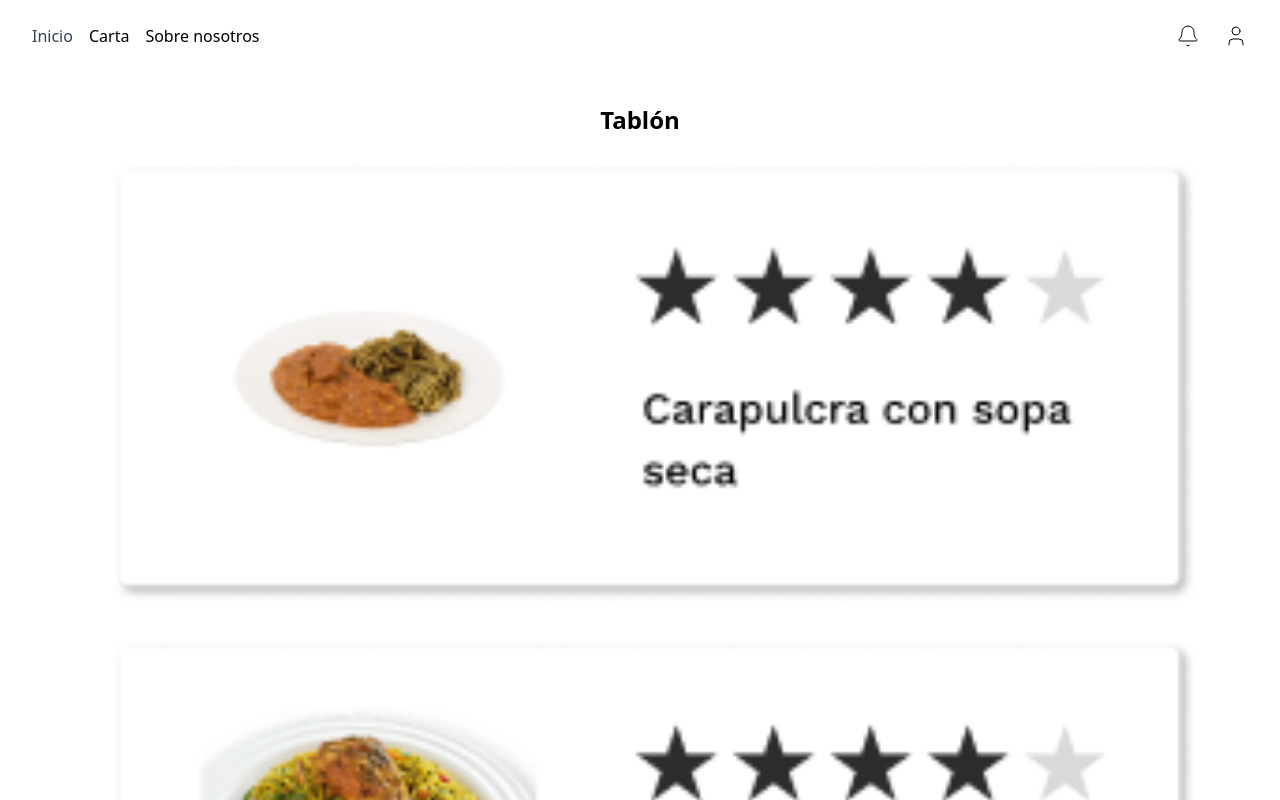
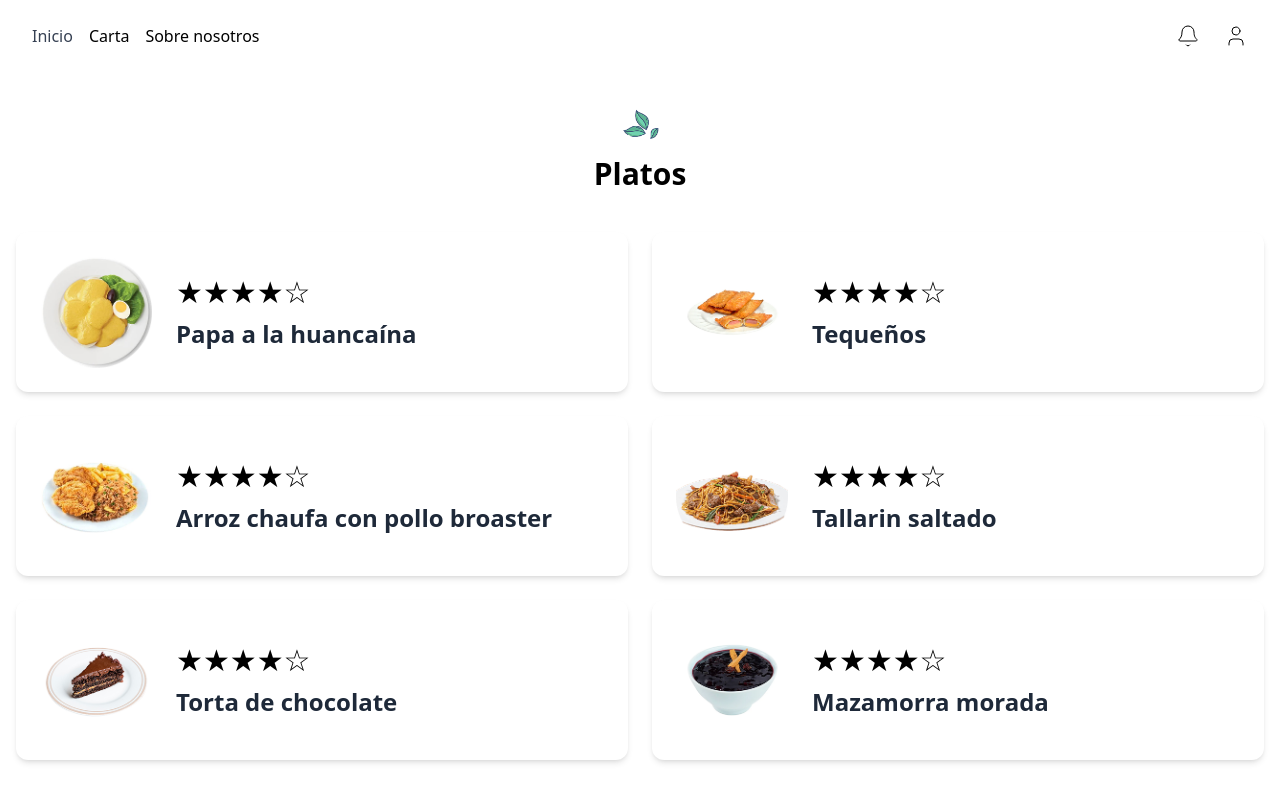
Before and after one commit to jorgektch/aqui-project, a React (Vite) app in the folder frontend/: page /carta in a window 1280 px wide. Shown: the top 800 px of the page. Built offline with nearby package versions, Linux system fonts and the light colour scheme.

Commit message:
Carta agregada

```diff
--- a/frontend/src/App.css
+++ b/frontend/src/App.css
@@ -1 +1,22 @@
 @import "tailwindcss";
+
+@tailwind base;
+@tailwind components;
+@tailwind utilities;
+
+@layer utilities {
+  .animate-fade-in {
+    animation: fadeIn 0.3s ease-out forwards;
+  }
+
+  @keyframes fadeIn {
+    from {
+      opacity: 0;
+      transform: scale(0.95);
+    }
+    to {
+      opacity: 1;
+      transform: scale(1);
+    }
+  }
+}
--- /dev/null
+++ b/frontend/src/components/MenuCard.tsx
@@ -0,0 +1,28 @@
+import React from 'react';
+
+interface MenuCardProps {
+  image: string;
+  title: string;
+  rating: number;
+}
+
+const MenuCard: React.FC<MenuCardProps> = ({ image, title, rating }) => {
+  return (
+    <div className="bg-white shadow-md rounded-xl p-6 flex items-center space-x-6">
+      <img
+        src={image}
+        alt={title}
+        className="w-28 h-28 rounded-lg object-cover"
+      />
+      <div>
+        <div className="text-3xl flex mb-2">
+          {'★'.repeat(rating)}
+          {'☆'.repeat(5 - rating)}
+        </div>
+        <p className="text-2xl font-semibold text-gray-800">{title}</p>
+      </div>
+    </div>
+  );
+};
+
+export default MenuCard;
--- a/frontend/src/pages/Carta.tsx
+++ b/frontend/src/pages/Carta.tsx
@@ -1,16 +1,108 @@
-import CartaImage from '../assets/carta.png'
+import React, { useState } from 'react';
+import MenuCard from '../components/MenuCard';
+import Leaf from '../assets/leaf.png';
+import Ellipse14 from '../assets/Ellipse-14.png';
+import Ellipse15 from '../assets/Ellipse-15.png';
+import Ellipse16 from '../assets/Ellipse-16.png';
+import Ellipse17 from '../assets/Ellipse-17.png';
+import Ellipse18 from '../assets/Ellipse-18.png';
+import Ellipse19 from '../assets/Ellipse-19.png';
 
-function Carta() {
-  return (
-     <>
-      <div className="container mx-auto px-4 mt-8">
-        <div className='relative'>
-          <h2 className='text-2xl font-bold text-center'>Tablón</h2>
-        </div>
-        <img src={CartaImage} alt="Carta" className="relative object-cover mx-auto w-full" />
-      </div>
-    </>
-  )
+interface MenuItem {
+  image: string;
+  title: string;
+  rating: number;
+  description: string;
 }
 
-export default Carta
+const menus: MenuItem[] = [
+  {
+    image: Ellipse14,
+    title: 'Papa a la huancaína',
+    rating: 4,
+    description: 'Entrada típica peruana con salsa de ají amarillo y queso.',
+  },
+  {
+    image: Ellipse15,
+    title: 'Tequeños',
+    rating: 4,
+    description: 'Deditos de masa rellenos de queso, acompañados de guacamole.',
+  },
+  {
+    image: Ellipse16,
+    title: 'Arroz chaufa con pollo broaster',
+    rating: 4,
+    description: 'Arroz salteado al estilo oriental con pollo crujiente.',
+  },
+  {
+    image: Ellipse17,
+    title: 'Tallarin saltado',
+    rating: 4,
+    description: 'Fideos salteados con verduras y carne al estilo chifa.',
+  },
+  {
+    image: Ellipse18,
+    title: 'Torta de chocolate',
+    rating: 4,
+    description: 'Postre dulce con intenso sabor a chocolate.',
+  },
+  {
+    image: Ellipse19,
+    title: 'Mazamorra morada',
+    rating: 4,
+    description: 'Postre peruano de maíz morado y frutas secas.',
+  },
+];
+
+
+const Carta: React.FC = () => {
+  const [selectedMenu, setSelectedMenu] = useState<MenuItem | null>(null);
+
+  return (
+    <>
+      <div className="container mx-auto px-4 mt-8 mb-12">
+        <div className="relative text-center">
+          <img src={Leaf} alt="Decoración" className="mx-auto mb-1 w-12 h-12" />
+          <h2 className="text-3xl font-bold">Platos</h2>
+        </div>
+
+        <div className="grid grid-cols-1 md:grid-cols-2 gap-6 mt-10">
+          {menus.map((menu, index) => (
+            <div key={index} onClick={() => setSelectedMenu(menu)} className="cursor-pointer">
+              <MenuCard image={menu.image} title={menu.title} rating={menu.rating} />
+            </div>
+          ))}
+        </div>
+      </div>
+
+      {selectedMenu && (
+        <div className="fixed inset-0 bg-black/40 flex items-center justify-center z-50">
+          <div className="bg-white rounded-xl p-6 w-full max-w-md shadow-lg text-center relative transform transition-all duration-300 scale-100 opacity-100 animate-fade-in">
+            <button
+              className="absolute top-2 right-4 text-2xl font-bold text-gray-600 hover:text-black"
+              onClick={() => setSelectedMenu(null)}
+            >
+              ×
+            </button>
+            <img
+              src={selectedMenu.image}
+              alt={selectedMenu.title}
+              className="w-32 h-32 mx-auto mb-4 rounded-lg object-cover"
+            />
+            <h3 className="text-2xl font-bold mb-2">{selectedMenu.title}</h3>
+            <div className="flex justify-center  text-3xl mb-3">
+              {'★'.repeat(selectedMenu.rating)}
+              {'☆'.repeat(5 - selectedMenu.rating)}
+            </div>
+            <p className="text-lg text-gray-700">{selectedMenu.description}</p>
+
+
+
+          </div>
+        </div>
+      )}
+    </>
+  );
+};
+
+export default Carta;
```
Also changed, not shown: 1 other file (tests, documents, lock files or other folders).
